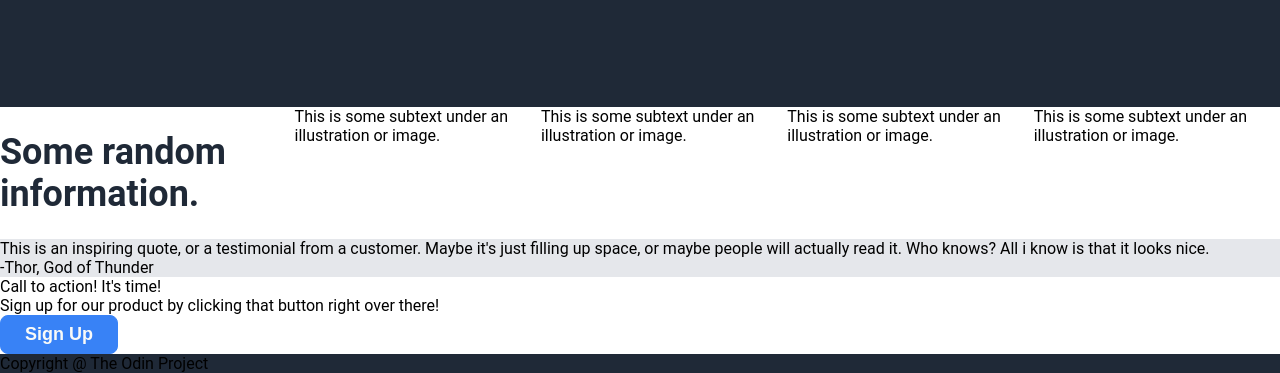
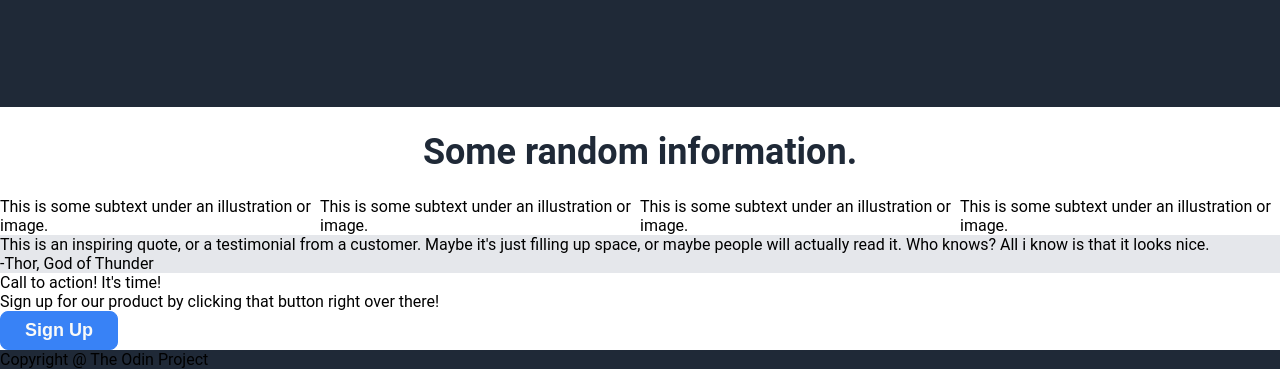
Before and after one commit to adrianjd/Landing-Page, a plain HTML site: page index.html in a window 1280 px wide. Shown: the part 500-873 px from the top of the page. Drawn offline with Linux system fonts and the light colour scheme.

Commit message:
Put info cards inside another container in index.html and edit respective css style to get cards to line up correctly

```diff
--- a/index.html
+++ b/index.html
@@ -33,6 +33,7 @@
 
     <div class="content-info">
         <h1 class="info-header">Some random information.</h1>
+        <div class="info-section">
             <div class="info-card">
                 <div class="card"></div>
                 <div class="text">This is some subtext under an illustration or image.</div>
@@ -48,6 +49,7 @@
             <div class="info-card">
                 <div class="card"></div>
                 <div class="text">This is some subtext under an illustration or image.</div>
+            </div>
         </div>
     </div>
 
--- a/style.css
+++ b/style.css
@@ -67,7 +67,13 @@ button {
 
 .content-info {
     display: flex;
-    justify-content: center;
+    align-items: center;
+    flex-direction: column;
+}
+
+.info-section {
+    display: flex;
+    flex-direction: row;
 }
 
 .info-header {
```
Lines whose indentation alone changed are shown as unchanged.
